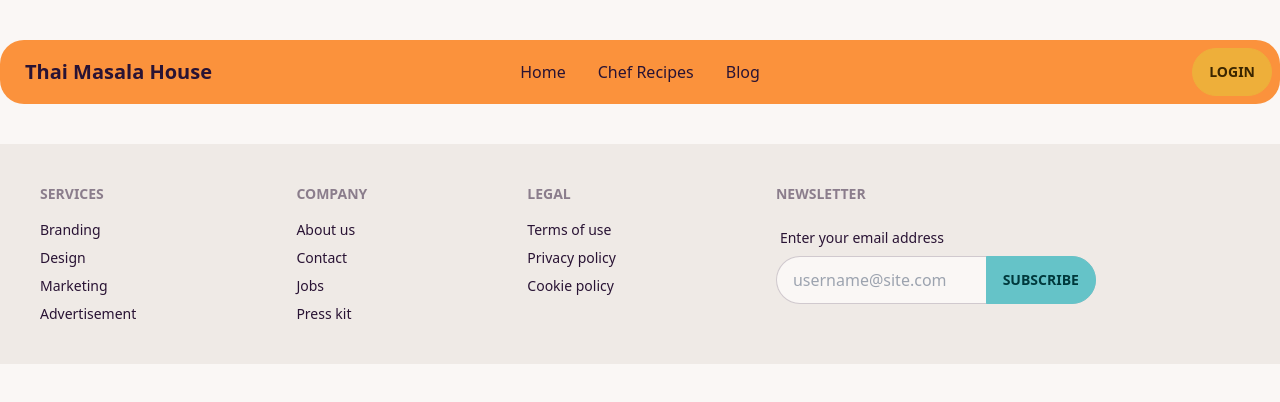
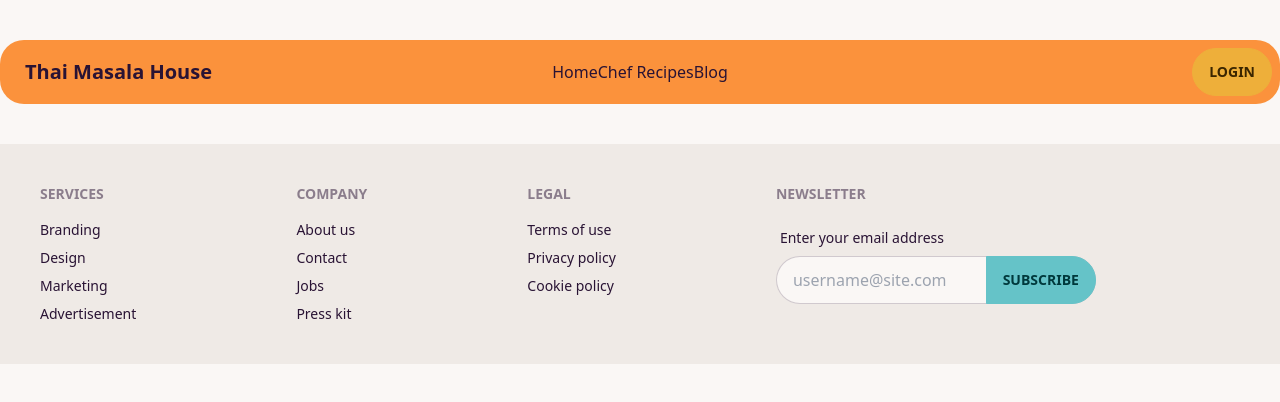
Before and after one commit to smarmaan/thai-masala-house-client, a React (Vite) app: page /recipes in a window 1280 px wide. Shown: the top 402 px of the page. Built offline with nearby package versions, Linux system fonts and the light colour scheme.

Commit message:
Navbar Active link created

```diff
--- a/src/pages/Shared/Navbar/Navbar.jsx
+++ b/src/pages/Shared/Navbar/Navbar.jsx
@@ -1,5 +1,5 @@
 import React from "react";
-import { Link } from "react-router-dom";
+import { Link, NavLink } from "react-router-dom";
 
 const Navbar = () => {
   return (
@@ -26,24 +26,48 @@ const Navbar = () => {
             tabIndex={0}
             className="menu menu-compact dropdown-content mt-3 p-2 shadow bg-base-100 rounded-box w-52"
           >
-            <li>
-              <Link> Home</Link>
-            </li>
+            <NavLink
+              className={({ isActive }) =>
+                isActive ? "text-[#F9A51A] bg-black" : ""
+              }
+              to="/"
+            >
+              Home
+            </NavLink>
 
+            <NavLink
+              className={({ isActive }) =>
+                isActive ? "text-[#F9A51A] bg-black" : ""
+              }
+              to="/all-recipes"
+            >
+              Chef Recipes
+            </NavLink>
+
+            <NavLink
+              className={({ isActive }) =>
+                isActive ? "text-[#F9A51A] bg-black" : ""
+              }
+              to="/blog"
+            >
+              Blog
+            </NavLink>
+
+            {/*
             <li>
               <Link to="/all-recipes"> Chef Recipes</Link>
             </li>
 
             <li>
-            <Link to="blog">Blog</Link>
-            </li>
+              <Link to="blog">Blog</Link>
+            </li> */}
           </ul>
         </div>
         <a className="btn btn-ghost normal-case text-xl">Thai Masala House</a>
       </div>
       <div className="navbar-center hidden lg:flex">
         <ul className="menu menu-horizontal px-1">
-          <li>
+          {/* <li>
             <Link> Home</Link>
           </li>
 
@@ -53,7 +77,34 @@ const Navbar = () => {
 
           <li>
             <Link to="blog">Blog</Link>
-          </li>
+          </li> */}
+
+          <NavLink
+            className={({ isActive }) =>
+              isActive ? "text-[#F9A51A] bg-black" : ""
+            }
+            to="/"
+          >
+            Home
+          </NavLink>
+
+          <NavLink
+            className={({ isActive }) =>
+              isActive ? "text-[#F9A51A] bg-black" : ""
+            }
+            to="/all-recipes"
+          >
+            Chef Recipes
+          </NavLink>
+
+          <NavLink
+            className={({ isActive }) =>
+              isActive ? "text-[#F9A51A] bg-black" : ""
+            }
+            to="/blog"
+          >
+            Blog
+          </NavLink>
         </ul>
       </div>
       <div className="navbar-end">
```
